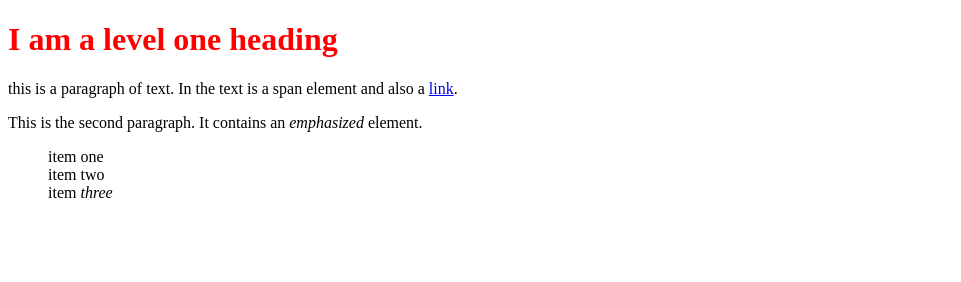
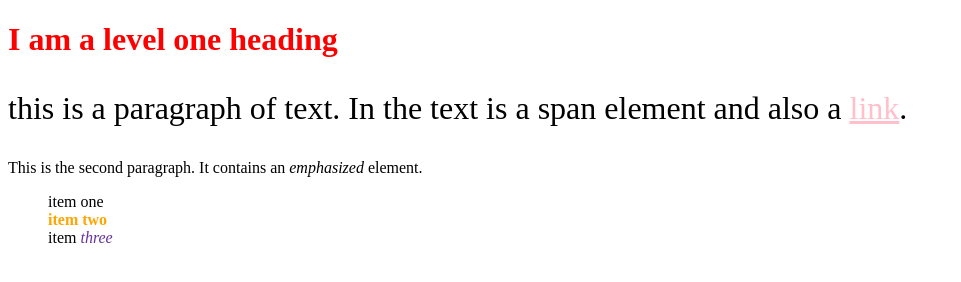
Before and after one commit to haniffridzun/css-notes, a plain HTML site: page index.html in a window 1280 px wide. Shown: the whole page, without its empty margins (0-961 px from the left). Drawn offline with Linux system fonts and the light colour scheme.

Commit message:
Styling based on location and state

```diff
--- a/index.html
+++ b/index.html
@@ -19,7 +19,7 @@
         </p>
         <ul>
             <li>item <span>one</span></li>
-            <li>item two</li>
+            <li class="special">item two</li>
             <li>item <em>three</em></li>
         </ul>
     </body>
--- a/style.css
+++ b/style.css
@@ -5,3 +5,28 @@ h1 {
 li {
     list-style-type: none;
 }
+
+li em {
+    color: rebeccapurple;
+}
+
+h1 + p {
+    font-size: 200%;
+}
+
+.special {
+    color: orange;
+    font-weight: bold;
+}
+
+a:link {
+    color: pink;
+}
+
+a:visited {
+    color: green;
+}
+
+a:hover {
+    text-decoration: none;
+}
```
